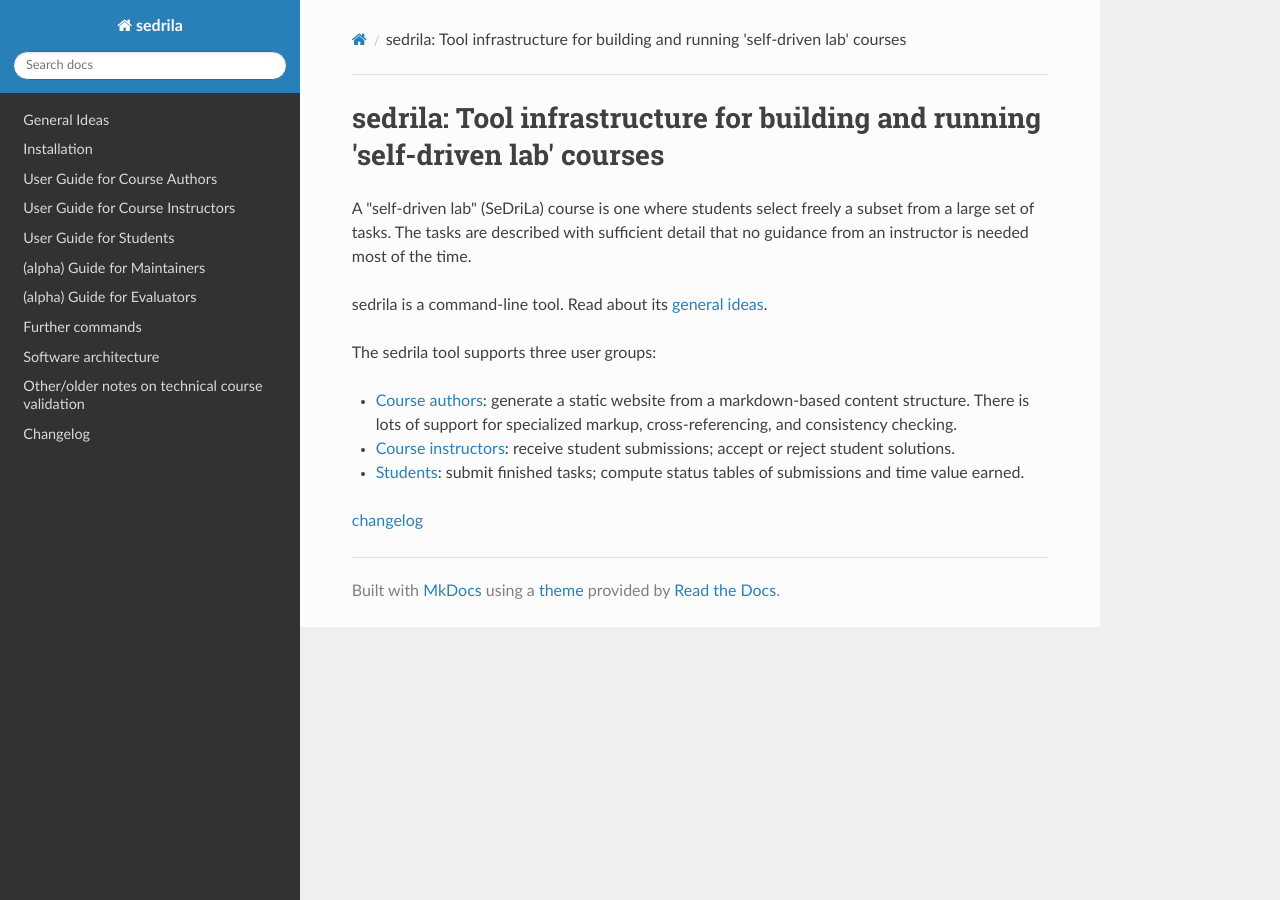
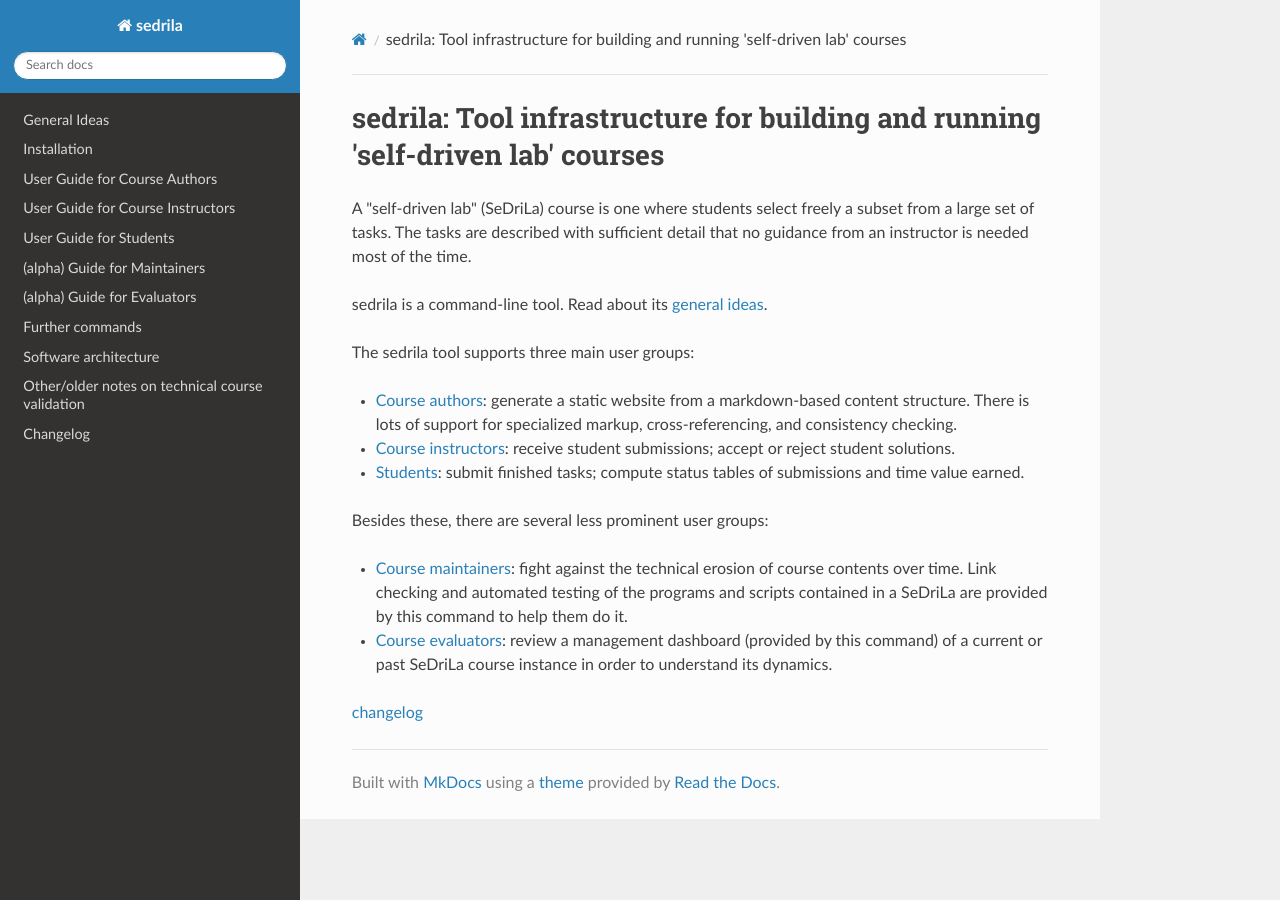
Before and after one commit to fubinf/sedrila, an MkDocs documentation site: the page built from docs/index.md, in a window 1280 px wide. Built offline with MkDocs 1.6.1, drawn with Linux system fonts in a browser that asks for light colours; nearby versions of some CDN libraries.

Commit message:
docs/index.md: describe "less important user groups" maintainers.md, evaluators.md

```diff
--- a/docs/index.md
+++ b/docs/index.md
@@ -7,7 +7,7 @@ is needed most of the time.
 
 sedrila is a command-line tool. Read about its [general ideas](general_ideas.md).
 
-The sedrila tool supports three user groups:
+The sedrila tool supports three main user groups:
 
 - [Course authors](authors.md):
   generate a static website from a markdown-based content structure.
@@ -17,4 +17,14 @@ The sedrila tool supports three user groups:
 - [Students](students.md):
   submit finished tasks; compute status tables of submissions and time value earned.
 
+Besides these, there are several less prominent user groups:
+
+- [Course maintainers](maintainers.md):
+  fight against the technical erosion of course contents over time.
+  Link checking and automated testing of the programs and scripts contained in a SeDriLa
+  are provided by this command to help them do it.
+- [Course evaluators](evaluators.md):
+  review a management dashboard (provided by this command) of a current or past SeDriLa course instance
+  in order to understand its dynamics.
+
 [changelog](changelog.md)
```
